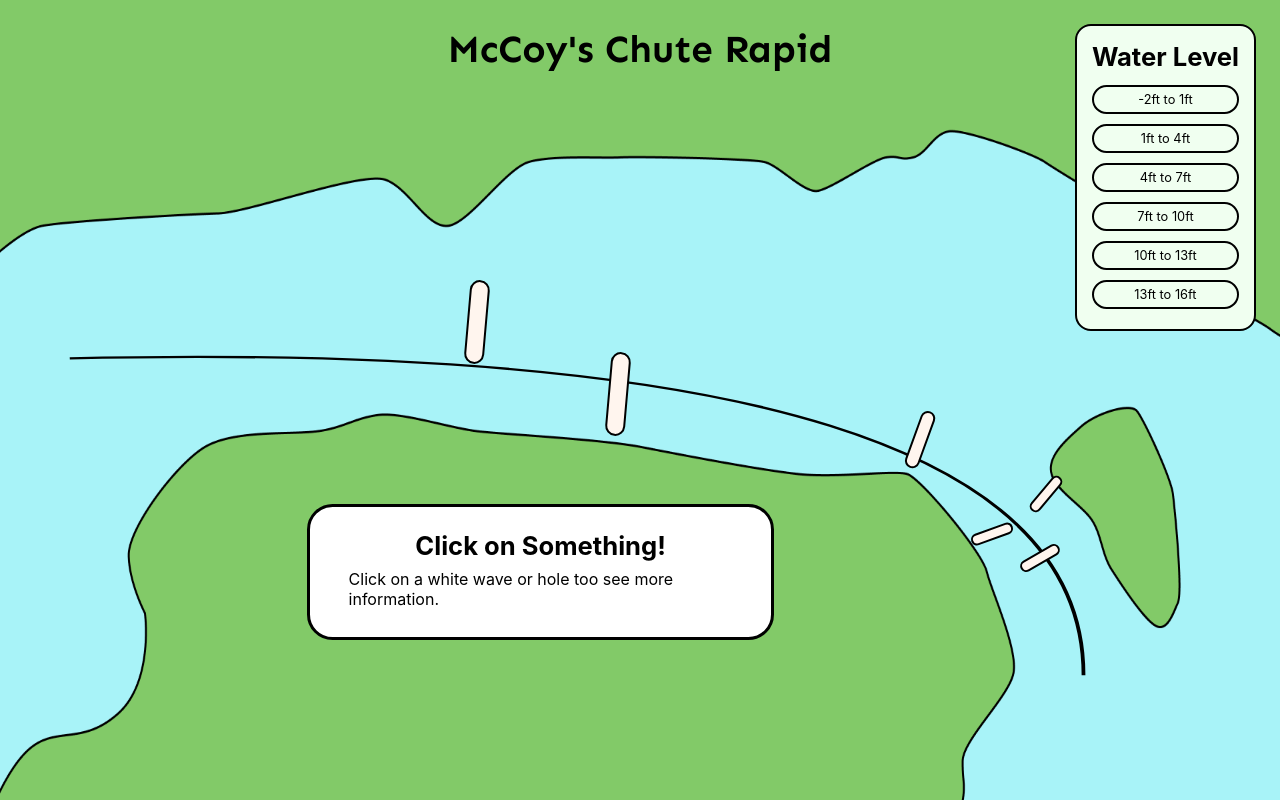
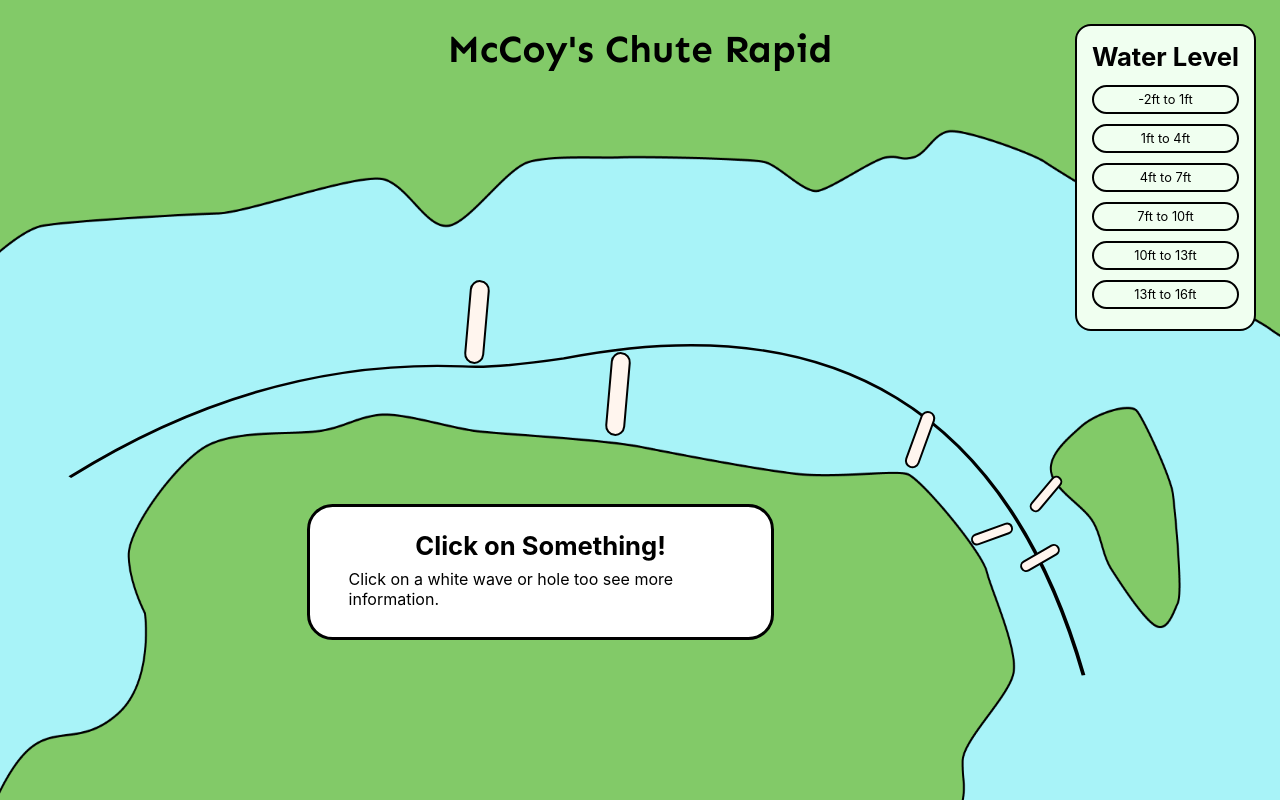
Before and after one commit to JeffThorslund/Bent-Shaft-Maps, a React (Create React App) app: page / in a window 1280 px wide. Built offline with nearby package versions, Linux system fonts and the light colour scheme.

Commit message:
line required cleaning up.

```diff
--- a/src/App.js
+++ b/src/App.js
@@ -96,8 +96,10 @@ const App = () => {
             vector: (
               <path
                 d="
-                M 5,45
-                q 80, -3 80,40
+                M 5,60
+                q 15,-15 31,-14
+                q 2.5,0.3 8, -1
+                q 32,-10 41,40
                 "
                 stroke="black"
                 stroke-width="0.3"
--- a/src/components/Line.js
+++ b/src/components/Line.js
@@ -2,29 +2,17 @@ import React from "react";
 import "./Line.css";
 
 const Line = props => {
-
-
-  const line = props.vector
-
-
-
   return (
     <div className="Line">
       <svg
         id="svg"
-        fill='none'
+        fill="none"
         preserveAspectRatio="none"
         viewBox="0 0 100 100"
         xmlns="http://www.w3.org/2000/svg"
       >
-
-        {line}
-
+        {props.vector}
       </svg>
-
-
-
-
     </div>
   );
 };
```
